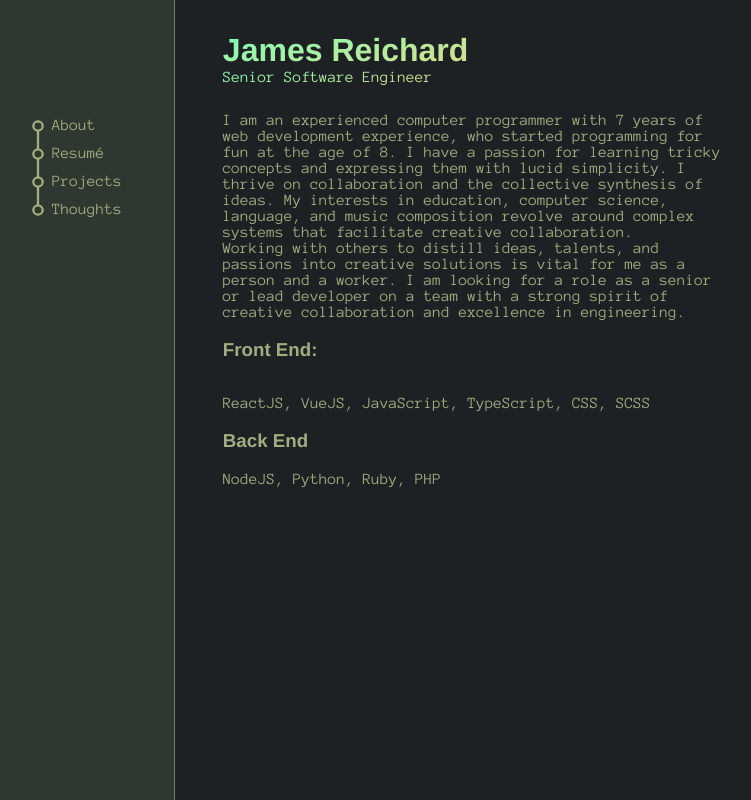
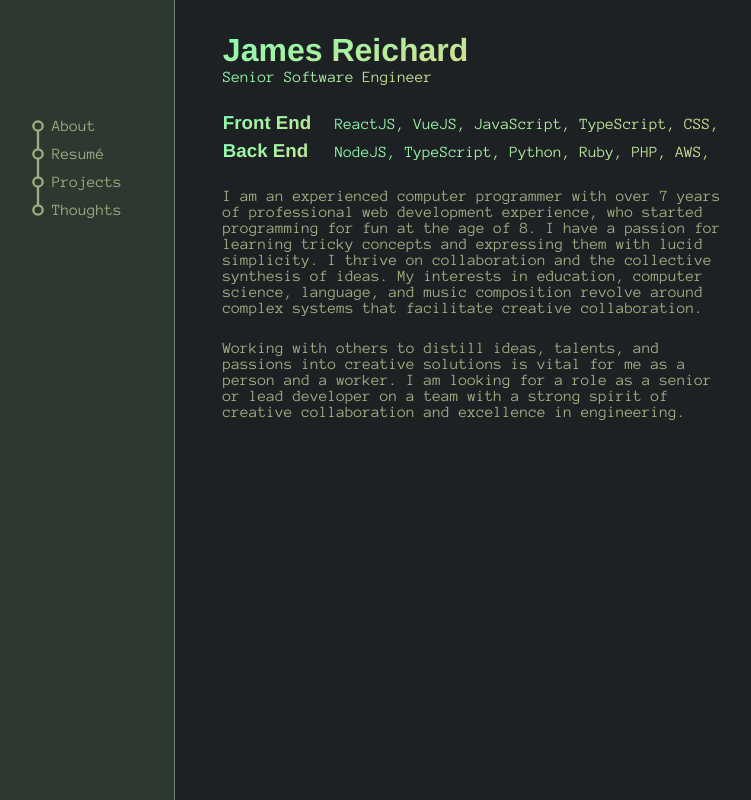
Before and after one commit to superbuggy/superbuggy.github.io, a Vue app: page /#/ in a window 1280 px wide. Shown: the whole page, without its empty margins (8-759 px from the left). Built offline with nearby package versions, Linux system fonts and the light colour scheme; a web font is replaced by a local one.

Commit message:
💄 Tweak layout

```diff
--- a/src/App.vue
+++ b/src/App.vue
@@ -19,32 +19,16 @@ import PortfolioHeader from "./components/PortfolioHeader.vue";
 div {
   display: grid;
   grid-template-columns: 1fr 3fr 3fr;
-  grid-template-rows: 5rem 1fr;
+  grid-template-rows: 7rem 1fr;
   margin: 0;
   padding: 0;
   height: 100%;
 }
 main {
-  padding-top: 2rem;
+  padding-top: 0rem;
   padding-left: 3rem;
   grid-column: 2 / 3;
   grid-row: 2 / 3;
   overflow-y: hidden;
 }
-/*
-main::-webkit-scrollbar {
-  width: .25rem;
-}
-
-main::-webkit-scrollbar-track {
-
-}
-
-main::-webkit-scrollbar-thumb {
-  border-radius: .25rem;
-  background-color: var(--mineral-green);
-  background-color: var(--zombie);
-  outline: none;
-} */
-
 </style>
--- a/src/components/ProjectListItem.vue
+++ b/src/components/ProjectListItem.vue
@@ -38,6 +38,7 @@ li {
 li a {
   text-decoration: none;
   color: inherit;
+  vertical-align: middle;
 }
 
 svg {
@@ -51,7 +52,13 @@ li:hover svg {
   stroke: var(--zombie);
 }
 li:hover {
-  background-color: var(--xanadu);
-  color: var(--zombie);
+ background-color: var(--xanadu);
+}
+li:hover a {
+  /* background-color: var(--xanadu);
+  color: var(--zombie); */
+  background: -webkit-linear-gradient(105deg, var(--zombie), var(--bright-lichen));
+  -webkit-background-clip: text;
+  -webkit-text-fill-color: transparent;
 }
 </style>
--- a/src/pages/AboutPage.vue
+++ b/src/pages/AboutPage.vue
@@ -1,11 +1,19 @@
 <template>
+  <section>
+    <h3 class="gradient">Front End</h3>
+    <p class="gradient">ReactJS, VueJS, JavaScript, TypeScript, CSS, SCSS</p>
+    <h3 class="gradient">Back End</h3>
+    <p class="gradient">
+      NodeJS, TypeScript, Python, Ruby, PHP, AWS, GCP, Azure, Django, Rails
+    </p>
+  </section>
   <p>
-    I am an experienced computer programmer with 7 years of web development experience,
-    who started programming for fun at the age of 8. I have a passion for learning tricky
-    concepts and expressing them with lucid simplicity. I thrive on collaboration and the
-    collective synthesis of ideas. My interests in education, computer science, language,
-    and music composition revolve around complex systems that facilitate creative
-    collaboration.
+    I am an experienced computer programmer with over 7 years of professional web
+    development experience, who started programming for fun at the age of 8. I have a
+    passion for learning tricky concepts and expressing them with lucid simplicity. I
+    thrive on collaboration and the collective synthesis of ideas. My interests in
+    education, computer science, language, and music composition revolve around complex
+    systems that facilitate creative collaboration.
   </p>
   <p>
     Working with others to distill ideas, talents, and passions into creative solutions is
@@ -13,14 +21,43 @@
     developer on a team with a strong spirit of creative collaboration and excellence in
     engineering.
   </p>
-  <h3>Front End:</h3>
-  <br />
-  <p>ReactJS, VueJS, JavaScript, TypeScript, CSS, SCSS</p>
-  <h3>Back End</h3>
-  <p>NodeJS, Python, Ruby, PHP</p>
-  <br />
+
   <!-- <main>
     <h1>James Reichard</h1>
     <p>Senior Software Engineer</p>
   </main> -->
 </template>
+
+<style lang="scss" scoped>
+section {
+  margin-top: 0;
+  display: grid;
+  grid-template-columns: 7rem auto;
+  grid-template-rows: repeat(2, 1.5rem);
+  row-gap: .25rem;
+
+  &:nth-of-type(2) {
+    margin-bottom: 2rem;
+    padding: 0;
+  }
+h3, p {
+  margin-top: 0;
+  margin-bottom: 0;
+
+}
+  p {
+    line-height: 1.5rem;
+    vertical-align: bottom;
+    grid-column: 2 / 3;
+  }
+  h3 {
+    grid-column: 1 / 2;
+  }
+
+}
+
+p {
+  margin-top: 1.5rem;
+  margin-bottom: 1.5rem;
+}
+</style>
```
